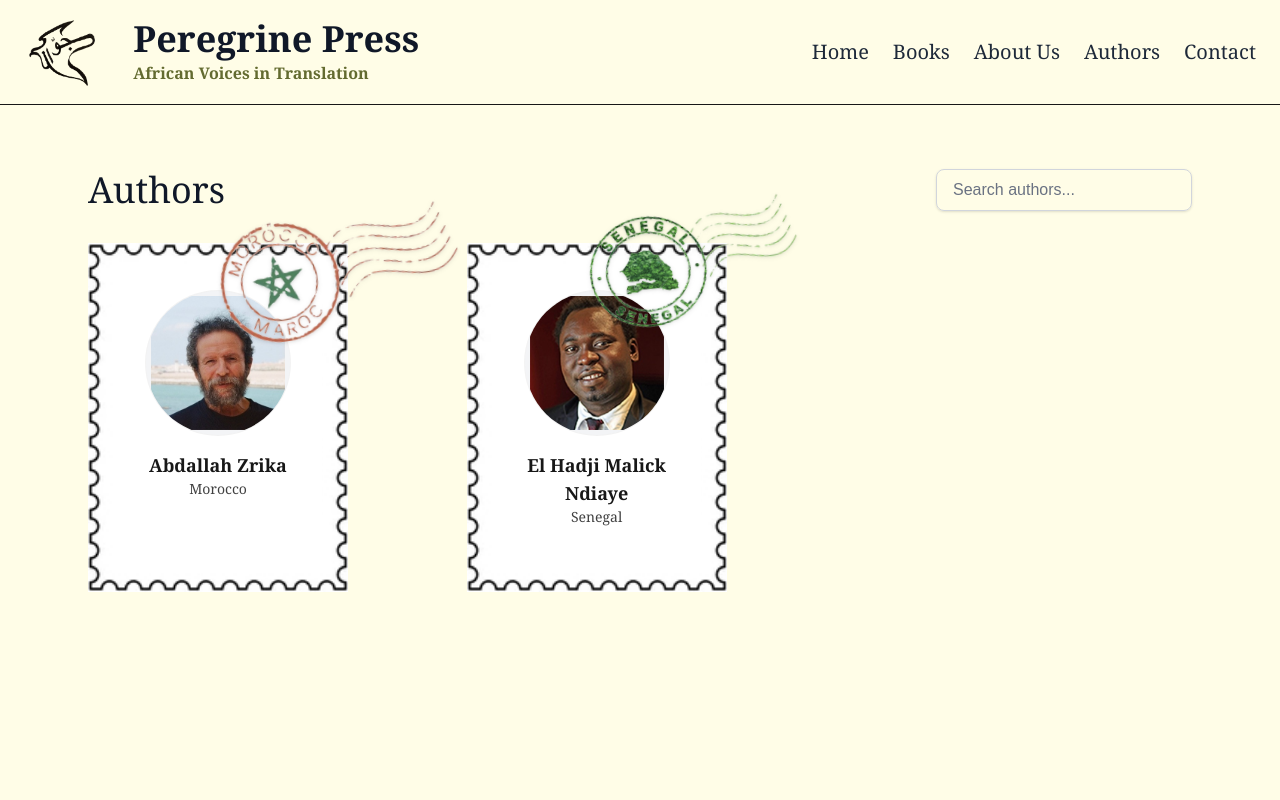
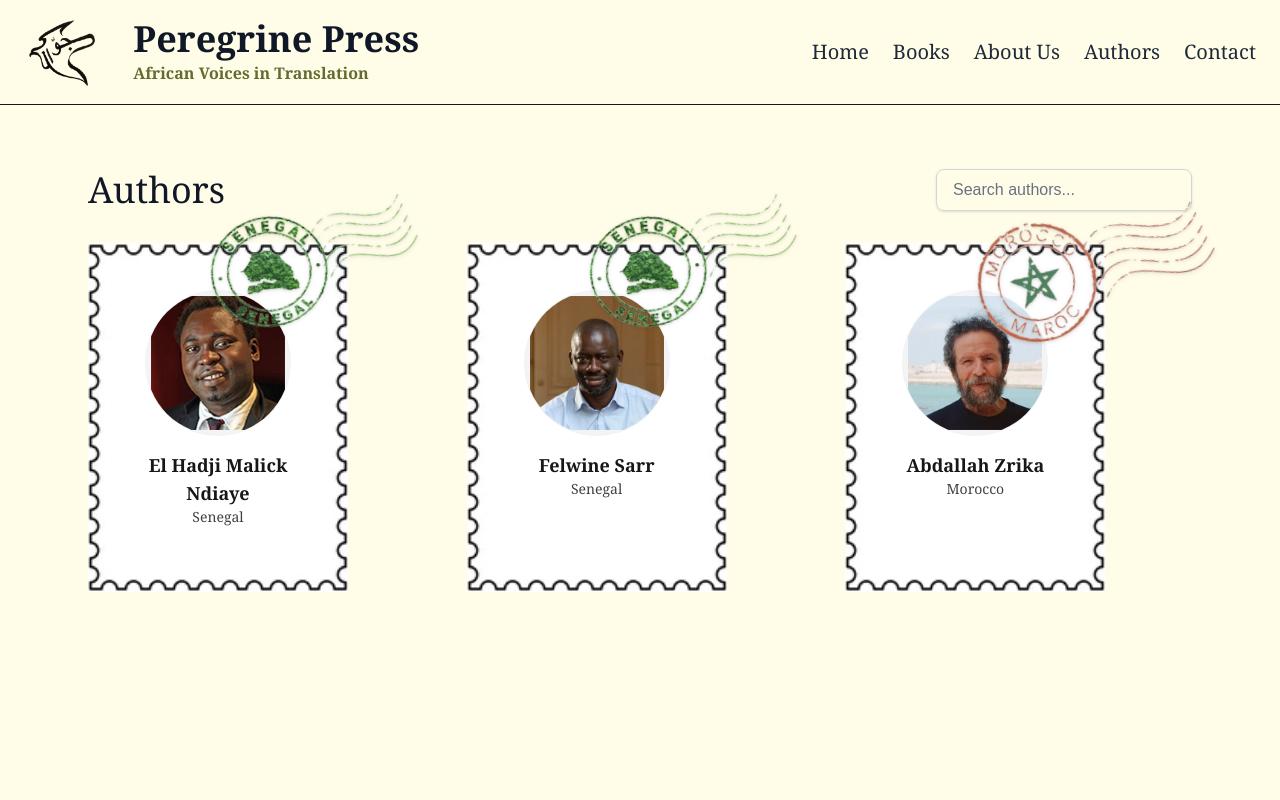
Before and after one commit to aryehkd/peregrinepress, a Next.js app: page /authors in a window 1280 px wide. Shown: the top 800 px of the page. Built offline with nearby package versions, Linux system fonts and the light colour scheme.

Commit message:
felwine sarr

```diff
--- a/src/app/authors/page.jsx
+++ b/src/app/authors/page.jsx
@@ -6,21 +6,30 @@ import { useState, useMemo } from "react";
 export default function AuthorsPage() {
     const team = [
       {
+        name: "El Hadji Malick Ndiaye",
+        role: "Senegal",
+        bio: "",
+        imageUrl: "/people/El-Hadji-Malick-Ndiaye.jpg",
+        cornerStampPosition: "topRight",
+        stampSrc: "/senegal_stamp.png",
+        stampTiltDeg: -8,
+      },
+      {
+        name: "Felwine Sarr",
+        role: "Senegal",
+        bio: "",
+        imageUrl: "/people/felwine-sarr.png",
+        cornerStampPosition: "topRight",
+        stampSrc: "/senegal_stamp.png",
+        stampTiltDeg: -8,
+      },
+      {
         name: "Abdallah Zrika",
         role: "Morocco",
         bio: "",
         imageUrl: "/people/abdallah_zrika.jpeg",
         cornerStampPosition: "topRight",
         stampSrc: "/maroc_stamp.png",
-        stampTiltDeg: -8,
-      },
-      {
-        name: "El Hadji Malick Ndiaye",
-        role: "Senegal",
-        bio: "",
-        imageUrl: "/people/El-Hadji-Malick-Ndiaye.jpg",
-        cornerStampPosition: "topRight",
-        stampSrc: "/senegal_stamp.png",
         stampTiltDeg: -8,
       },
       // {
```
Also changed, not shown: public/people/felwine-sarr.png (added).
